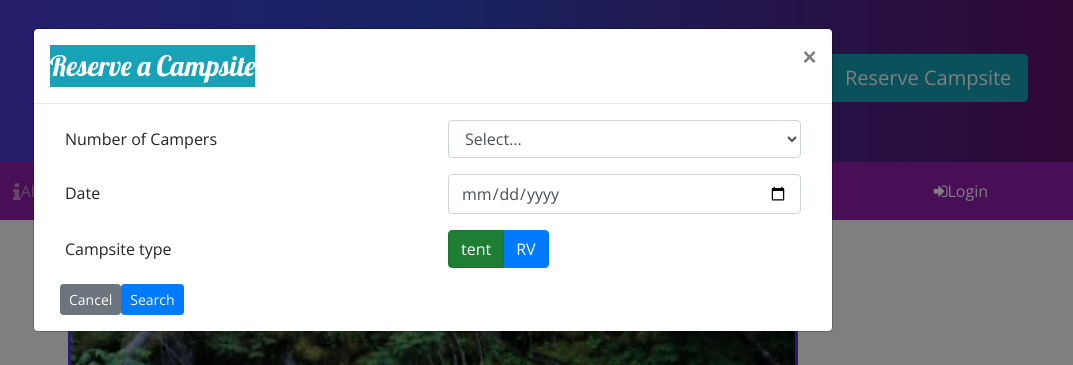
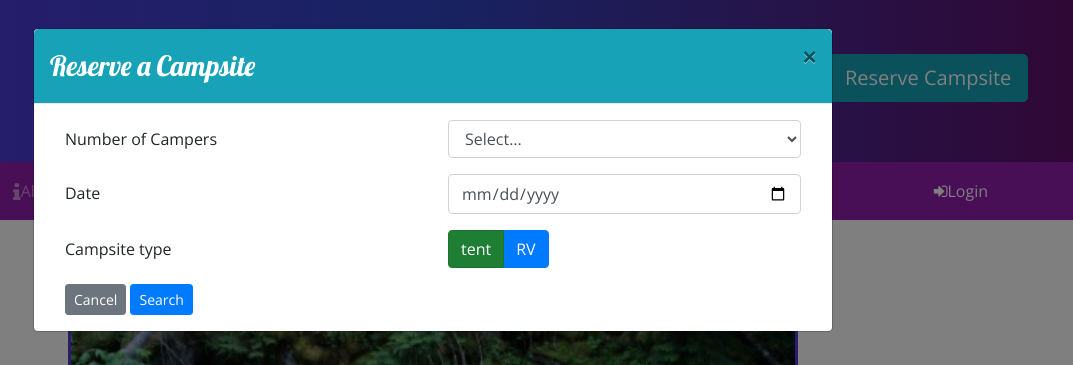
Before and after one commit to rarean/naojija.github.io, a website: page index.html in a window 1280 px wide. Both pictures are taken after a click on the button "Reserve Campsite". Shown: the top 365 px of the page, 207-1280 px from the left. Drawn offline with nearby package versions, Linux system fonts and the light colour scheme; files that its build step writes are made by us from their sources.

Commit message:
tweaks to modal

```diff
--- a/index.html
+++ b/index.html
@@ -32,7 +32,7 @@
             <div class="row">
                 <!--below div for <a href="#"><img src="img/logo.png" "img-fluid" /></a>-->
                 <div class="col-4 col-sm-3 col-md-2 align-self-center">
-                   <a href="#"><img src="img/logo.png" class="img-fluid"/></a>
+                   <a href="#"><img alt="logo" src="img/logo.png" class="img-fluid"/></a>
                  </div>
                 <div class="col">
                     <h1>Nucamp</h1>
@@ -50,13 +50,15 @@
     <div id="reserveModal" class="modal fade" role="dialog">
         <div class="modal-dialog modal-lg" role="document">
             <div class="modal-content">
-                <div class="modal-header">
-                    <h3 class="modal-title bg-info text-white">Reserve a Campsite</h3>
+              <!--add bg-info to modal-header -->
+                <div class="modal-header bg-info">
+                    <h3 class="modal-title text-white">Reserve a Campsite</h3>
                     <button type="button" class="close" data-dismiss="modal">&times;</button>
                 </div>
                 <div class="modal-body">
                     <div class="container-fluid">
-                        <form>
+                      <!--add missing id -->
+                        <form id="reserveForm">
                             <div class="form-group row">
                                 <label for="numCampers" class="col-sm-6 col-form-label">Number of Campers</label>
                                 <div class="col">
@@ -90,9 +92,13 @@
                                     </div>
                                 </div>
                             </div>
-                            <div class="form-row">
+                            <!--add missing class -->
+                            <div class="form-row row">
+                              <!--add missing div & col class -->
+                              <div class="col">
                                 <button type="button" class="btn btn-secondary btn-sm" data-dismiss="modal">Cancel</button>
                                 <button type="button" class="btn btn-primary btn-sm"> Search</button>
+                              </div>
                             </div>
                         </form>
                     </div>
@@ -108,7 +114,7 @@
         <div class="container">
             <!--Add smaller logo to the navbar with with a tag class="navbar-brand-->
             <!--<a class="navbar-brand" href="#"><img src="img/logo.png" height="30" width="30" /></a>-->
-            <a class="navbar-brand" href="#"><img src="img/logo.png" height="30" width="30" /></a>
+            <a class="navbar-brand" href="#"><img src="img/logo.png" alt="logo" height="30" width="30" /></a>
             <button class="navbar-toggler ml-auto" type="button" data-toggle="collapse" data-target="#nucampNavbar">
                 <span class="navbar-toggler-icon"></span>
             </button>
```
